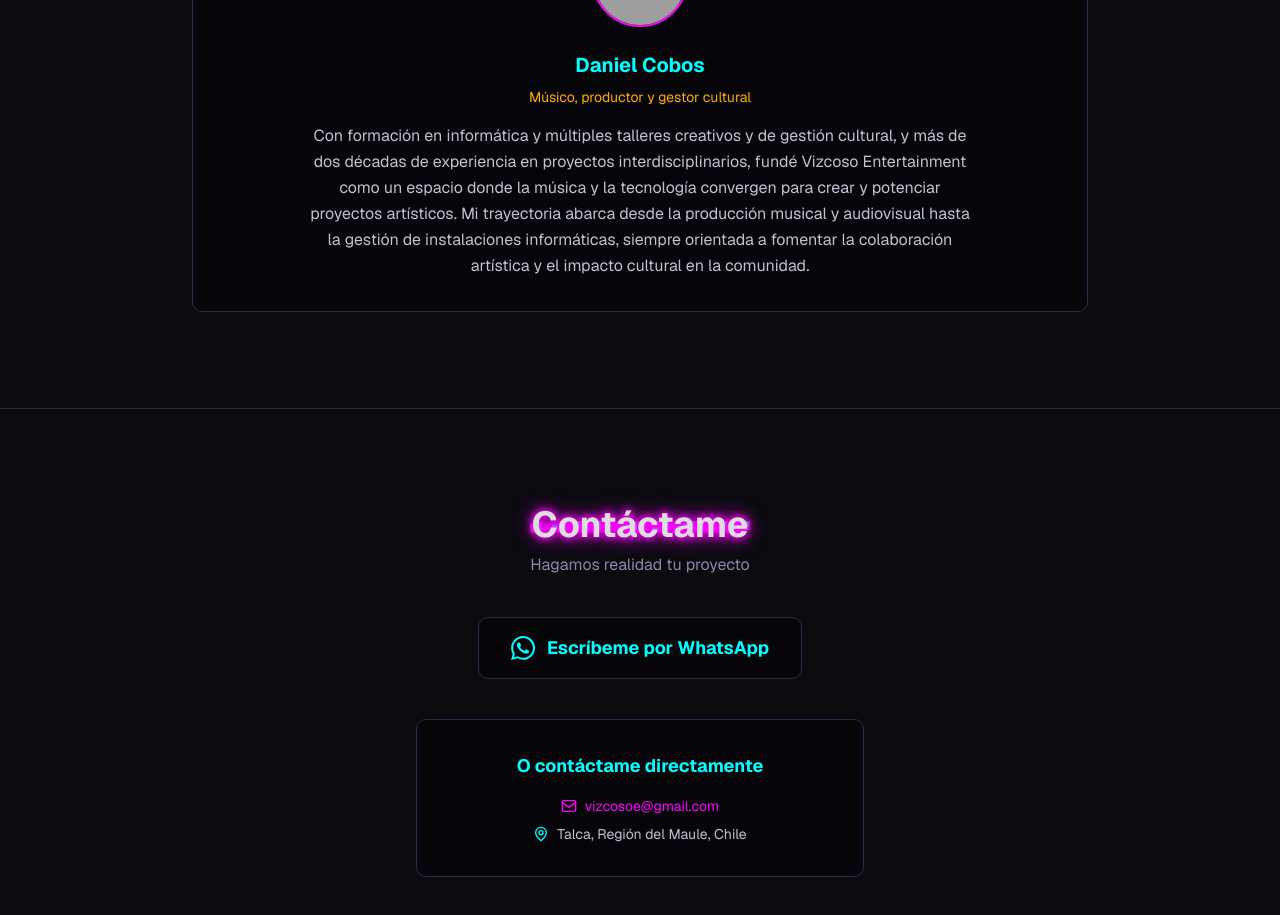
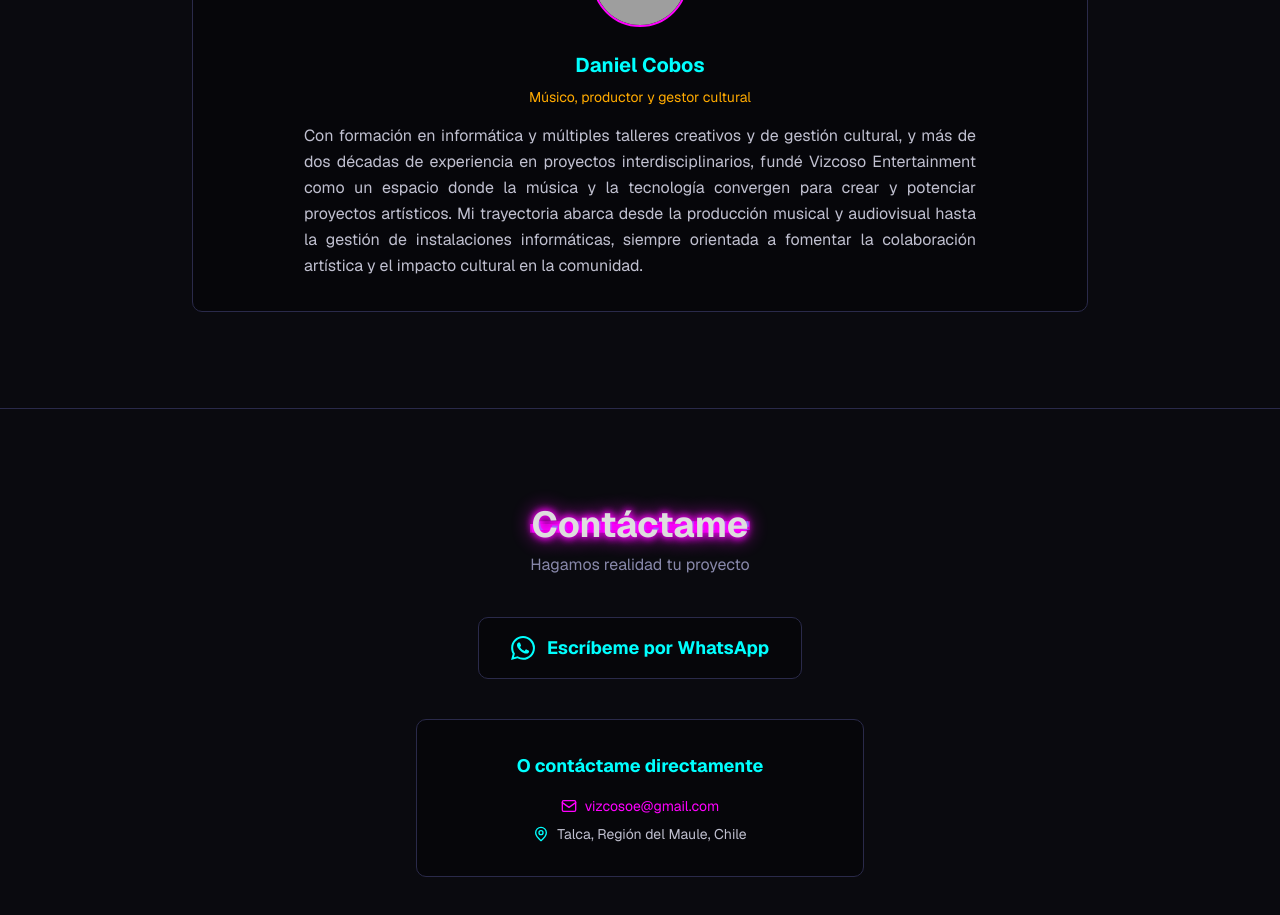
Before and after one commit to superdandi/vizcoso, a Next.js app: page /vizcoso/ in a window 1280 px wide. Shown: the part 7260-8175 px from the top of the page. Built offline with nearby package versions, Linux system fonts and the light colour scheme; grey boxes are pictures that could not be loaded.

Commit message:
SobreMi: bio text justified

```diff
--- a/src/components/SobreMi.tsx
+++ b/src/components/SobreMi.tsx
@@ -27,7 +27,7 @@ export default function SobreMi() {
           <p className="mb-4 text-sm text-[#ffaa00]">
             Músico, productor y gestor cultural
           </p>
-          <p className="mx-auto max-w-2xl leading-relaxed text-[#c0c0d0]">
+          <p className="mx-auto max-w-2xl text-justify leading-relaxed text-[#c0c0d0]">
             Con formación en informática y múltiples talleres creativos y de
             gestión cultural, y más de dos décadas de experiencia en proyectos
             interdisciplinarios, fundé Vizcoso Entertainment como un espacio
```
